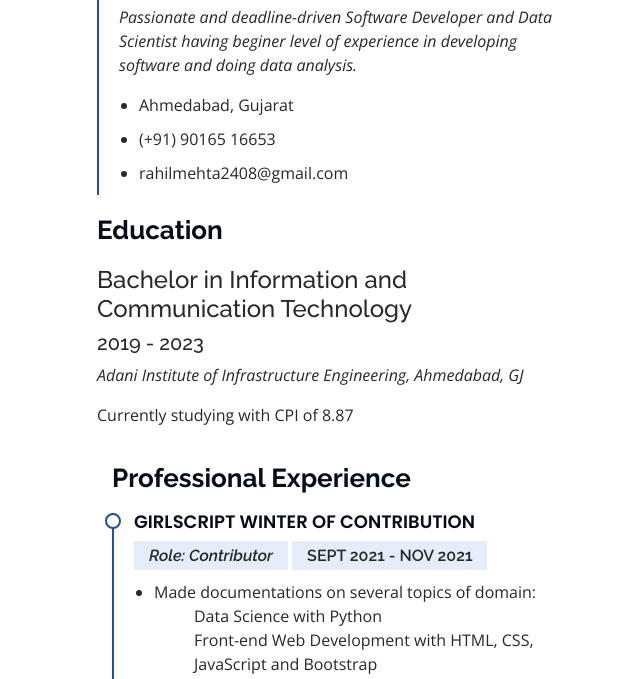
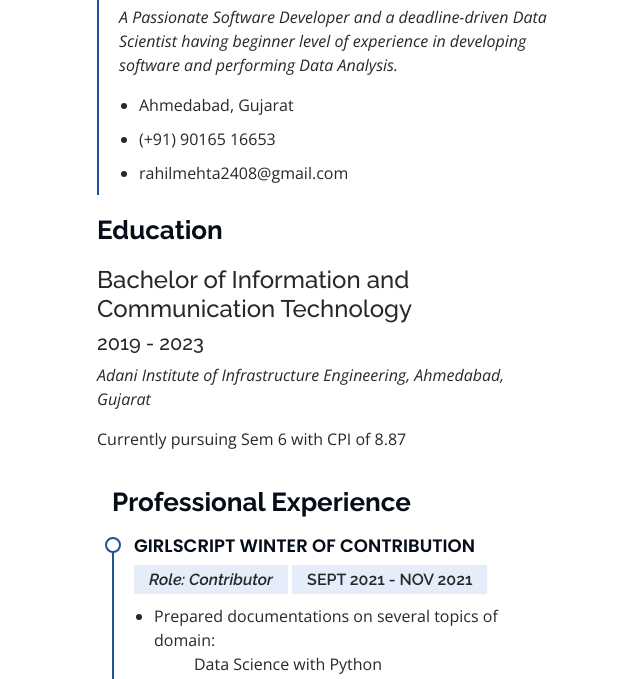
Before and after one commit to rahilmehta-24/My_Portfolio, a plain HTML site: page index.html in a window 1280 px wide. Shown: the part 2501-3180 px from the top of the page, without its empty margins (218-858 px from the left). Drawn offline with nearby package versions, Linux system fonts and the light colour scheme.

Commit message:
Updatted

```diff
--- a/index.html
+++ b/index.html
@@ -64,7 +64,7 @@
   <section id="hero" class="d-flex flex-column justify-content-center align-items-center">
     <div class="hero-container" data-aos="fade-in">
       <h1>Rahil Mehta</h1>
-      <p>I'm <span class="typed" data-typed-items=" a Coder, a Developer, a Freelancer, an Athelete"></span></p>
+      <p>I'm <span class="typed" data-typed-items=" a Coder, a Developer, a Freelancer, an Athlete"></span></p>
     </div>
   </section><!-- End Hero -->
 
@@ -107,7 +107,7 @@
               </div>
             </div>
             <p>
-              When I was a child, I went to a robotics workshop which piqued my interest in technology. This ignited my passion towards engineering and here I am, a few years later, pursuing what I love to do. I really enjoy the process of discovering and experimenting with different technologies to the ways in which my efforts can benefit the community. This is exactly what I love about me as an engineer.
+              When I was a child, I attended a robotics workshop which piqued my interest in technology. This ignited my passion towards engineering and here I am, a few years later, pursuing what I love to do. I really enjoy the process of discovering and experimenting with different technologies to the ways in which my efforts can benefit the community. This is exactly what I love about me as an engineer.
             </p>
             </p>
           </div>
@@ -170,7 +170,7 @@
 
           <div class="section-title">
             <h2>Skills</h2>
-            <p>Below mentioned are my skillsets, some of which are innate while the others are acquired. I look forward to hone them further and polish them,  to be able to perform more and more application-based functions.</p>
+            <p>Below mentioned are my skillets, some of which are innate while the others are acquired. I look forward to hone them further and polish them,  to be able to perform more and more application-based functions.</p>
           </div>
           <p><em>Extra-curricular skills:</em></p>
           <p>
@@ -262,7 +262,7 @@
             <h3 class="resume-title">Summary</h3>
             <div class="resume-item pb-0">
               <h4>Rahil Mehta</h4>
-              <p><em>Passionate and deadline-driven Software Developer and Data Scientist having beginer level of experience in developing software and doing data analysis.</em></p>
+              <p><em>A Passionate Software Developer and a deadline-driven Data Scientist having beginner level of experience in developing software and performing Data Analysis.</em></p>
               <ul>
                 <li>Ahmedabad, Gujarat</li>
                 <li>(+91) 90165 16653</li>
@@ -271,10 +271,10 @@
             </div>
 
             <h3 class="resume-title">Education</h3>
-            <h4>Bachelor in Information and Communication Technology</h4>
+            <h4>Bachelor of Information and Communication Technology</h4>
             <h5>2019 - 2023</h5>
-            <p><em>Adani Institute of Infrastructure Engineering, Ahmedabad, GJ</em></p>
-            <p>Currently studying with CPI of 8.87</p>
+            <p><em>Adani Institute of Infrastructure Engineering, Ahmedabad, Gujarat</em></p>
+            <p>Currently pursuing Sem 6 with CPI of 8.87</p>
           </div>
         </div>
         <!--div class="resume-item">
@@ -291,7 +291,7 @@
               <h5><em>Role: Contributor</em></h5>
               <h5>SEPT 2021 - NOV 2021</h5>
               <ul>
-                <li>Made documentations on several topics of domain:
+                <li>Prepared documentations on several topics of domain:
                   <ol>Data Science with Python</ol>
                   <ol>Front-end Web Development with HTML, CSS, JavaScript and Bootstrap</ol>
                   <ol>Python</ol>
```
